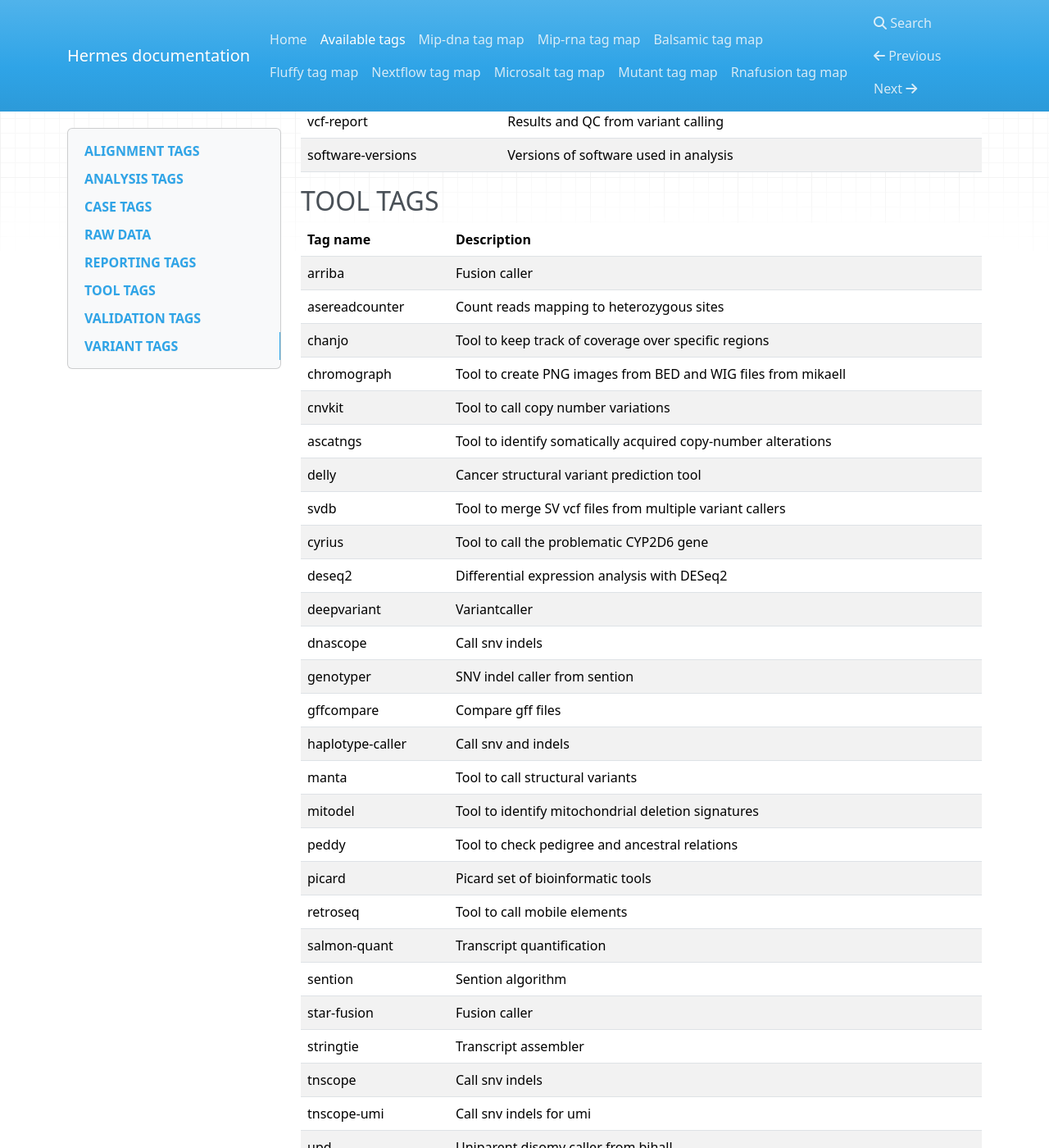
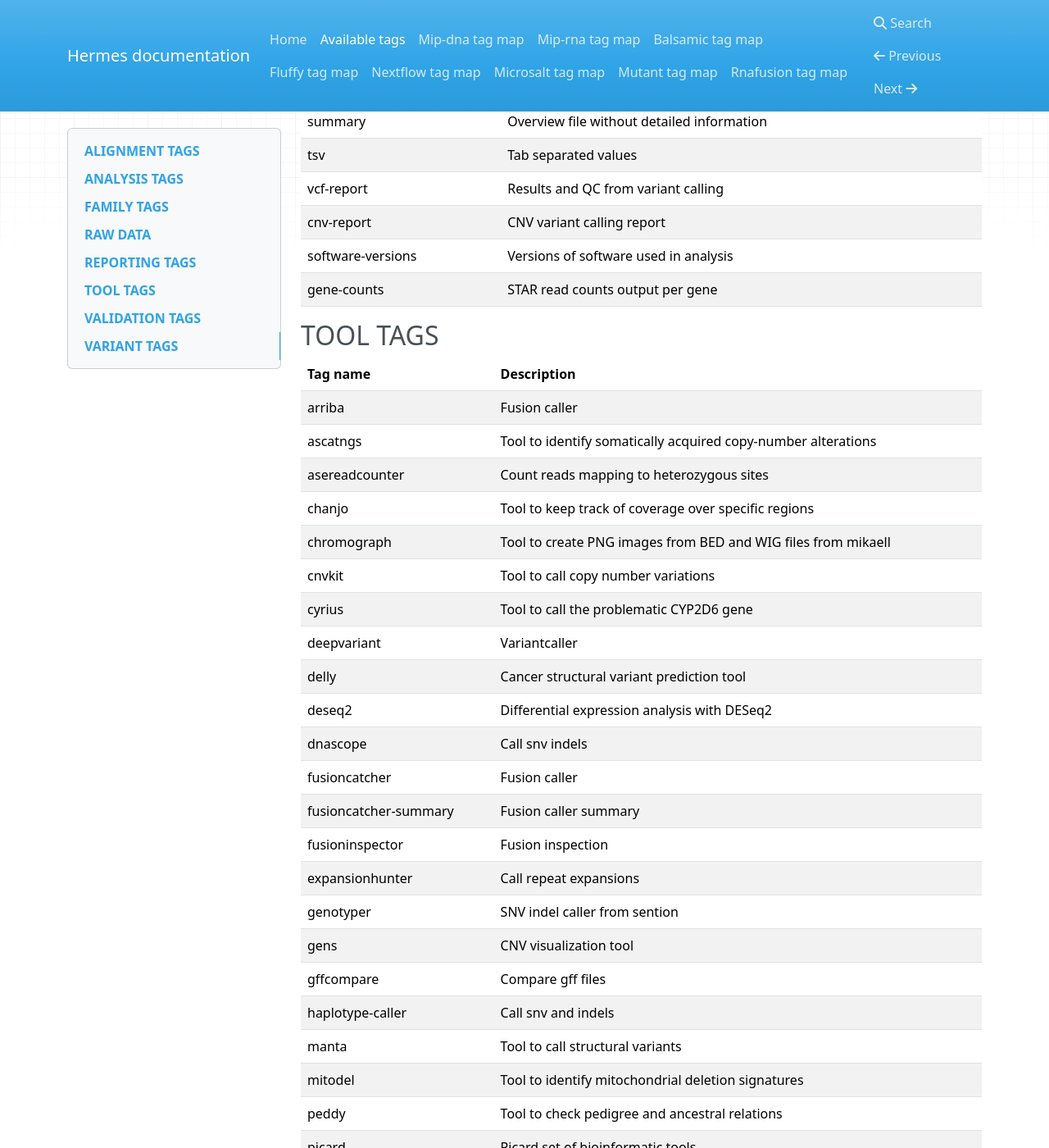
Before and after one commit to Clinical-Genomics/hermes, an MkDocs documentation site: the page built from docs/all_tags.md, in a window 1280 px wide and 1400 px high, scrolled down 2743 px. Shown: the whole window at 82% size. Built offline with MkDocs 1.6.1, drawn with Linux system fonts in a browser that asks for light colours; nearby versions of some CDN libraries; some of the changed text lies outside the part shown.

Commit message:
Alignment tags

```diff
--- a/docs/all_tags.md
+++ b/docs/all_tags.md
@@ -1,7 +1,7 @@
 ## ALIGNMENT TAGS
 
 | Tag name   | Description                                                |
-| ---------- | ---------------------------------------------------------- |
+|------------|------------------------------------------------------------|
 | bam        | Alignment file in BAM format                               |
 | bam-index  | Index file for alignment file in BAM format                |
 | bam-mt     | Alignment file in BAM format holding the reaads from chrMT |
@@ -11,7 +11,7 @@
 ## ANALYSIS TAGS
 
 | Tag name        | Description                                     |
-| --------------- | ----------------------------------------------- |
+|-----------------|-------------------------------------------------|
 | assembly        | Assembly                                        |
 | autozyg         | Autozygous region                               |
 | bed             | Bed file                                        |
@@ -43,28 +43,30 @@
 | umi-cram-index  | Index for the UMI consensus filtered cram file  |
 | qc-cram         | QC alignment file in CRAM format                |
 | qc-cram-index   | QC index file for alignment file in CRAM format |
+| fusion-vcf      | Converted RNA fusion file to SV VCF             |
 
-## CASE TAGS
+## FAMILY TAGS
 
-| Tag name | Description          |
-| -------- | -------------------- |
-| pedigree | Pedigree information |
-| ped      | Pedigree information |
+| Tag name   | Description          |
+|------------|----------------------|
+| pedigree   | Pedigree information |
+| ped        | Pedigree information |
 
 ## RAW DATA
 
 | Tag name       | Description                         |
-| -------------- | ----------------------------------- |
+|----------------|-------------------------------------|
 | fastq          | Files with raw data in fastq format |
 | fasta          | Files with raw data in fasta format |
 | forward-strand | Reads from forward strand           |
 | reverse-strand | Reads from reverse strand           |
 | unpaired-reads | Reads that could not be paired      |
+| rna            | Data generated from RNA samples     |
 
 ## REPORTING TAGS
 
 | Tag name          | Description                                     |
-| ----------------- | ----------------------------------------------- |
+|-------------------|-------------------------------------------------|
 | audit             | Audit file                                      |
 | csv               | Comma separated values                          |
 | deliverable       | Deliverables file                               |
@@ -77,90 +79,114 @@
 | summary           | Overview file without detailed information      |
 | tsv               | Tab separated values                            |
 | vcf-report        | Results and QC from variant calling             |
+| cnv-report        | CNV variant calling report                      |
 | software-versions | Versions of software used in analysis           |
+| gene-counts       | STAR read counts output per gene                |
 
 ## TOOL TAGS
 
-| Tag name         | Description                                                   |
-| ---------------- | ------------------------------------------------------------- |
-| arriba           | Fusion caller                                                 |
-| asereadcounter   | Count reads mapping to heterozygous sites                     |
-| chanjo           | Tool to keep track of coverage over specific regions          |
-| chromograph      | Tool to create PNG images from BED and WIG files from mikaell |
-| cnvkit           | Tool to call copy number variations                           |
-| ascatngs         | Tool to identify somatically acquired copy-number alterations |
-| delly            | Cancer structural variant prediction tool                     |
-| svdb             | Tool to merge SV vcf files from multiple variant callers      |
-| cyrius           | Tool to call the problematic CYP2D6 gene                      |
-| deseq2           | Differential expression analysis with DESeq2                  |
-| deepvariant      | Variantcaller                                                 |
-| dnascope         | Call snv indels                                               |
-| genotyper        | SNV indel caller from sention                                 |
-| gffcompare       | Compare gff files                                             |
-| haplotype-caller | Call snv and indels                                           |
-| manta            | Tool to call structural variants                              |
-| mitodel          | Tool to identify mitochondrial deletion signatures            |
-| peddy            | Tool to check pedigree and ancestral relations                |
-| picard           | Picard set of bioinformatic tools                             |
-| retroseq         | Tool to call mobile elements                                  |
-| salmon-quant     | Transcript quantification                                     |
-| sention          | Sention algorithm                                             |
-| star-fusion      | Fusion caller                                                 |
-| stringtie        | Transcript assembler                                          |
-| tnscope          | Call snv indels                                               |
-| tnscope-umi      | Call snv indels for umi                                       |
-| upd              | Uniparent disomy caller from bjhall                           |
-| vardict          | Cancer variant caller                                         |
-| wisecondor       | NIPT caller                                                   |
-| gens             | CNV visualization tool                                        |
-| tiddit           | Tool to identify chromosomal rearrangements                   |
+| Tag name              | Description                                                   |
+|-----------------------|---------------------------------------------------------------|
+| arriba                | Fusion caller                                                 |
+| ascatngs              | Tool to identify somatically acquired copy-number alterations |
+| asereadcounter        | Count reads mapping to heterozygous sites                     |
+| chanjo                | Tool to keep track of coverage over specific regions          |
+| chromograph           | Tool to create PNG images from BED and WIG files from mikaell |
+| cnvkit                | Tool to call copy number variations                           |
+| cyrius                | Tool to call the problematic CYP2D6 gene                      |
+| deepvariant           | Variantcaller                                                 |
+| delly                 | Cancer structural variant prediction tool                     |
+| deseq2                | Differential expression analysis with DESeq2                  |
+| dnascope              | Call snv indels                                               |
+| fusioncatcher         | Fusion caller                                                 |
+| fusioncatcher-summary | Fusion caller summary                                         |
+| fusioninspector       | Fusion inspection                                             |
+| expansionhunter       | Call repeat expansions                                        |
+| genotyper             | SNV indel caller from sention                                 |
+| gens                  | CNV visualization tool                                        |
+| gffcompare            | Compare gff files                                             |
+| haplotype-caller      | Call snv and indels                                           |
+| manta                 | Tool to call structural variants                              |
+| mitodel               | Tool to identify mitochondrial deletion signatures            |
+| peddy                 | Tool to check pedigree and ancestral relations                |
+| picard                | Picard set of bioinformatic tools                             |
+| pizzly                | Fusion caller                                                 |
+| retroseq              | Mobile element caller                                         |
+| salmon-quant          | Transcript quantification                                     |
+| sention               | Sention algorithm                                             |
+| squid                 | Fusion caller                                                 |
+| star-fusion           | Fusion caller                                                 |
+| stringtie             | Transcript assembler                                          |
+| svdb                  | Tool to merge SV vcf files from multiple variant callers      |
+| tiddit                | Tool to identify chromosomal rearrangements                   |
+| tnscope               | Call snv indels                                               |
+| tnscope-umi           | Call snv indels for umi                                       |
+| upd                   | Uniparent disomy caller from bjhall                           |
+| vardict               | Cancer variant caller                                         |
+| wisecondor            | NIPT caller                                                   |
+| nextclade             | Viral genome clade assignment                                 |
 
 ## VALIDATION TAGS
 
 | Tag name   | Description                      |
-| ---------- | -------------------------------- |
+|------------|----------------------------------|
 | ped-check  | Results from pedigree validation |
 | qc-metrics | QC metrics from analysis         |
 | sex-check  | Results from sex validation      |
 
 ## VARIANT TAGS
 
-| Tag name                   | Description                                         |
-| -------------------------- | --------------------------------------------------- |
-| cnv                        | Copy number variants                                |
-| mobile-elements            | Mobile elements                                     |
-| normal                     | Associated with normal sample                       |
-| germline                   | Associated with germline variants                   |
-| somatic                    | Associated with somatic variants                    |
-| rhocall-viz                | Runs of homozygosity index                          |
-| smn-calling                | Copy number calls for the SMN gene                  |
-| snv                        | Single nucleotide variants and short indels         |
-| snv-bcf                    | Gvcf including all SNV variants                     |
-| snv-gbcf                   | Gvcf including all SNV variants                     |
-| sv-bcf                     | Gvcf including all SV variants                      |
-| sv-vcf                     | Variant call formated file with structural variants |
-| sv-vcf-index               | Following index                                     |
-| telomere-calling           | Variants from telomere calling                      |
-| tmb                        | Tumor mutational burden information                 |
-| tumor                      | Associated with tumor sample                        |
-| upd                        | Uniparental disomy variants                         |
-| vcf                        | Variant call formated file                          |
-| vcf-index                  | Following index                                     |
-| vcf-snv-filtered           | SNV variants filtered by BALSAMIC                   |
-| vcf-snv-filtered-index     | Following index                                     |
-| vcf-snv-clinical           | SNV variants from clinical panels                   |
-| vcf-snv-clinical-index     | Following index                                     |
-| vcf-snv-research           | SNV variants from whole genome                      |
-| vcf-snv-research-index     | Following index                                     |
-| vcf-str                    | Short tandem repeat variants                        |
-| vcf-str-index              | Following index                                     |
-| vcf-sv-clinical            | SV variants from clinical panels                    |
-| vcf-sv-clinical-index      | Following index                                     |
-| vcf-sv-research            | SV variants from whole genome                       |
-| vcf-sv-research-index      | Following index                                     |
-| vcf-umi-snv-clinical       | SNV UMI variants from clinical panels               |
-| vcf-umi-snv-clinical-index | Following index                                     |
-| vcf-umi-snv-research       | SNV UMI variant formatted file                      |
-| vcf-umi-snv-research-index | Following index                                     |
-| vcf2cytosure               | Conversion from vcf format to cytosure format       |
-| variants                   | File pertaining variant information in some way     |
+| Tag name                      | Description                                         |
+|-------------------------------|-----------------------------------------------------|
+| cnv                           | Copy number variants                                |
+| mobile-elements               | Mobile elements                                     |
+| normal                        | Associated with normal sample                       |
+| germline                      | Associated with germline variants                   |
+| somatic                       | Associated with somatic variants                    |
+| rhocall-viz                   | Runs of homozygosity index                          |
+| smn-calling                   | Copy number calls for the SMN gene                  |
+| snv                           | Single nucleotide variants and short indels         |
+| snv-bcf                       | Gvcf including all SNV variants                     |
+| snv-gbcf                      | Gvcf including all SNV variants                     |
+| sv-bcf                        | Gvcf including all SV variants                      |
+| sv-vcf                        | Variant call formated file with structural variants |
+| sv-vcf-index                  | Following index                                     |
+| telomere-calling              | Variants from telomere calling                      |
+| tmb                           | Tumor mutational burden information                 |
+| tumor                         | Associated with tumor sample                        |
+| upd                           | Uniparental disomy variants                         |
+| vcf                           | Variant call formated file                          |
+| vcf-index                     | Following index                                     |
+| vcf-snv                       | SNV variant call formated file                      |
+| vcf-snv-index                 | Following index                                     |
+| sv                            | Structural variants                                 |
+| vcf-sv                        | SV variant call formated file                       |
+| vcf-sv-index                  | Following index                                     |
+| vcf-snv-filtered              | SNV variants filtered by BALSAMIC                   |
+| vcf-snv-filtered-index        | Following index                                     |
+| vcf-snv-clinical              | SNV variants from clinical panels                   |
+| vcf-snv-clinical-index        | Following index                                     |
+| vcf-snv-research              | SNV variants from whole genome                      |
+| vcf-snv-research-index        | Following index                                     |
+| vcf-str                       | Short tandem repeat variants                        |
+| vcf-str-index                 | Following index                                     |
+| vcf-sv-clinical               | SV variants from clinical panels                    |
+| vcf-sv-clinical-index         | Following index                                     |
+| vcf-sv-research               | SV variants from whole genome                       |
+| vcf-sv-research-index         | Following index                                     |
+| vcf-umi-snv                   | Raw SNV UMI variant formatted file                  |
+| vcf-umi-snv-index             | Following index                                     |
+| vcf-umi-snv-research          | SNV UMI variant formatted file                      |
+| vcf-umi-snv-research-index    | Following index                                     |
+| vcf-umi-snv-clinical          | SNV UMI variants from clinical panels               |
+| vcf-umi-snv-clinical-index    | Following index                                     |
+| vcf-snv-germline-tumor        | SNV germline tumor variants                         |
+| vcf-snv-germline-tumor-index  | Following index                                     |
+| vcf-snv-germline-normal       | SNV germline normal variants                        |
+| vcf-snv-germline-normal-index | Following index                                     |
+| vcf-sv-germline-tumor         | SV germline tumor variants                          |
+| vcf-sv-germline-tumor-index   | Following index                                     |
+| vcf-sv-germline-normal        | SV germline normal variants                         |
+| vcf-sv-germline-normal-index  | Following index                                     |
+| vcf2cytosure                  | Conversion from vcf format to cytosure format       |
+| variants                      | File pertaining variant information in some way     |
```
